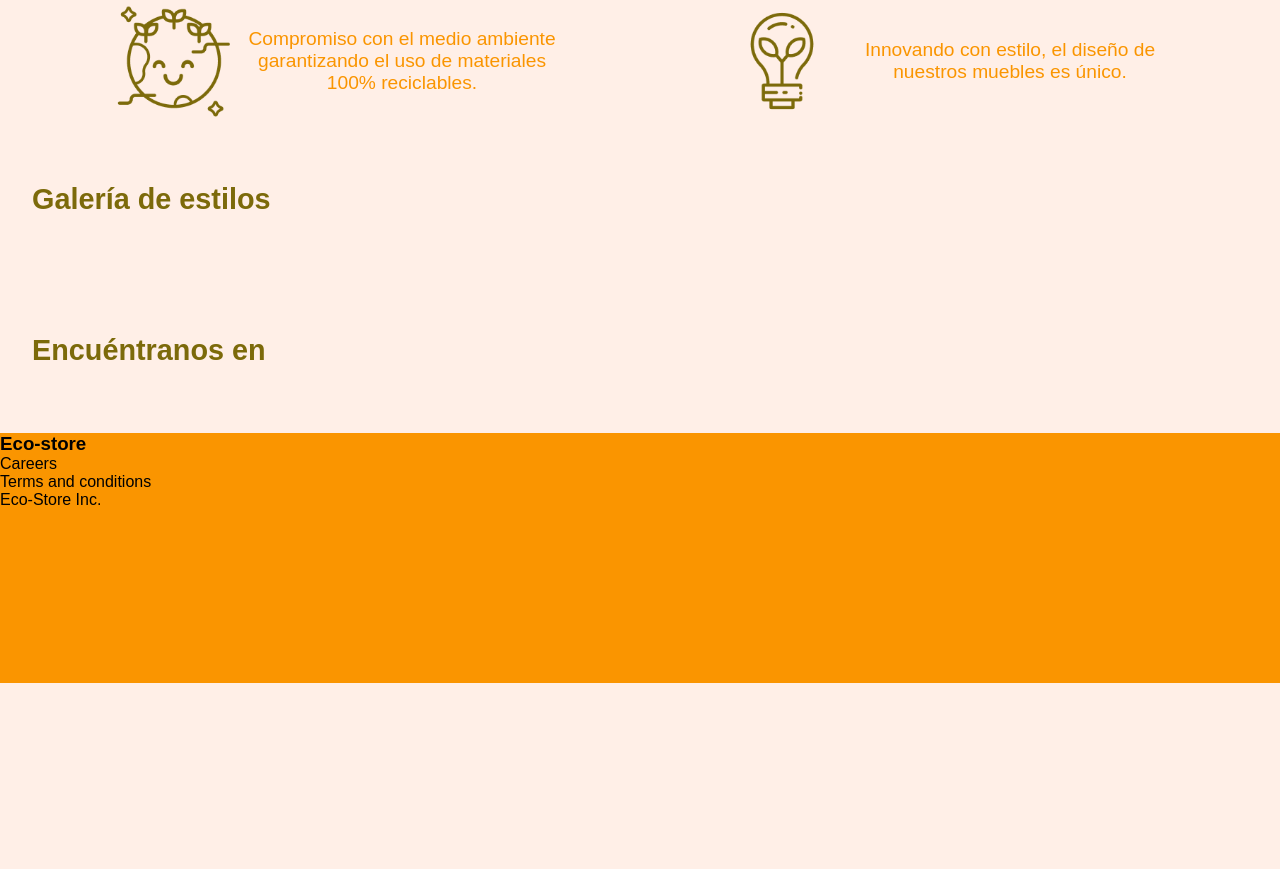
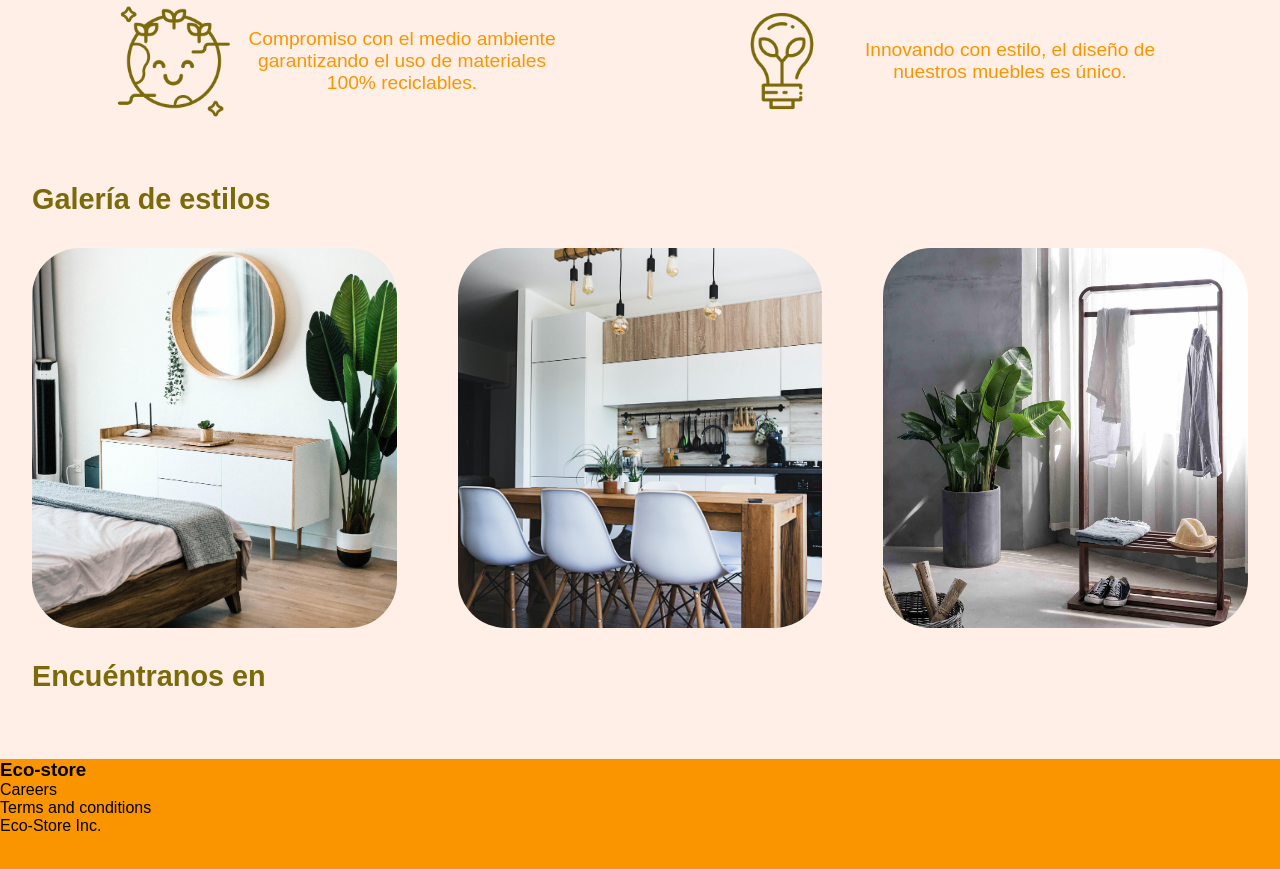
Before and after one commit to PaylemanC/Eco-Store--Platzi, a plain HTML site: page index.html in a window 1280 px wide. Shown: the part 3040-3909 px from the top of the page. Before the commit the page ends 3723 px from the top, so only its background shows below. Drawn offline with Linux system fonts and the light colour scheme.

Commit message:
Completa sección info: gallery

```diff
--- a/index.html
+++ b/index.html
@@ -266,14 +266,10 @@
             </div>
             <div class="info__gallery">
                 <h2>Galería de estilos</h2>
-                <div>
-                    <img src="" alt="">
-                </div>
-                <div>
-                    <img src="" alt="">
-                </div>
-                <div>
-                    <img src="" alt="">
+                <div class="gallery__container">
+                    <img src="assets/img/gallery-1.jpg" alt="">
+                    <img src="assets/img/gallery-2.jpg" alt="">
+                    <img src="assets/img/gallery-3.jpg" alt="">
                 </div>
             </div>
             <div class="info__location">
--- a/scss/main.scss
+++ b/scss/main.scss
@@ -170,6 +170,21 @@ article, section {
             @extend .about-us__mission--earth;
         }
     }
+    .info__gallery {
+        .gallery__container {
+            @include displayFlex(null, space-between, center);
+            height: 380px;
+            img {
+                height: 100%;
+                width: 30%;
+                object-fit: cover;
+                border-radius: 48px;
+                &:hover {
+                    transform: scale(1.04);
+                }
+            }
+        }
+    }
 }
 
 footer {
```
Also changed, not shown: css/main.css, 1 other file.
